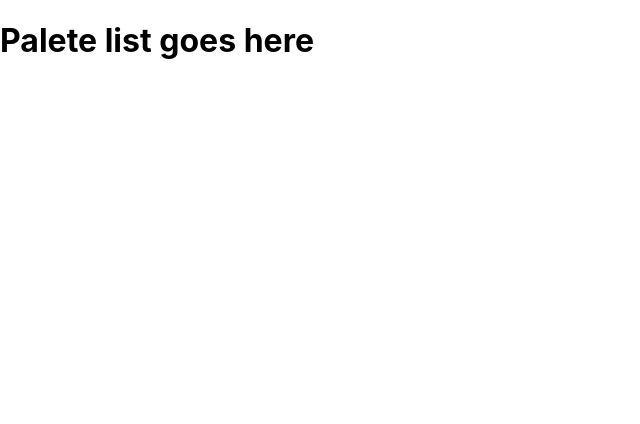
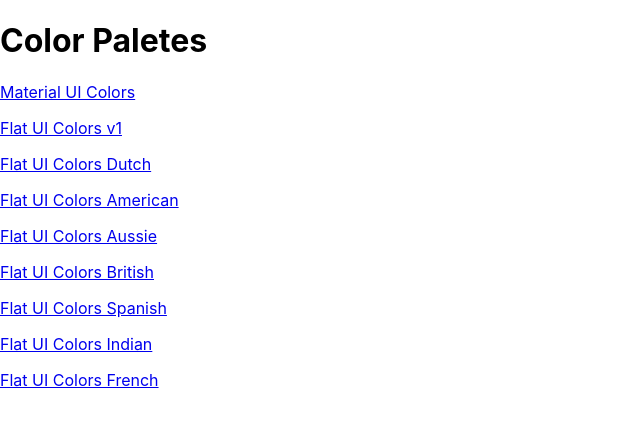
Before and after one commit to Jungir/color-react-project, a React (Create React App) app in the folder colors-app/: page / in a window 1280 px wide. Shown: the top 424 px of the page, without its empty margins (0-640 px from the left). Built offline with nearby package versions, Linux system fonts and the light colour scheme.

Commit message:
add palette links

```diff
--- a/colors-app/src/App.js
+++ b/colors-app/src/App.js
@@ -1,6 +1,7 @@
 import React, {Component} from 'react';
 import {Route, Switch} from 'react-router-dom';
 import Palette from './Palette';
+import PaletteList from './PaletteList';
 import seedColor from './seedColor';
 import {generatePalette} from './colorHelpers';
 class App extends Component {
@@ -13,7 +14,7 @@
   render(){
     return (
       <Switch>
-        <Route exact path='/' render={() => <h1>Palete list goes here</h1>}/>
+        <Route exact path='/' render={() => <PaletteList palettes={seedColor}/>}/>
         <Route exact path='/palette/:id' render={(routeProps) => <Palette palette={generatePalette(this.findPalette(routeProps.match.params.id))}/>}/>
       </Switch>
       // <div >
--- a/colors-app/src/Navbar.js
+++ b/colors-app/src/Navbar.js
@@ -4,7 +4,7 @@
 import Snackbar from '@material-ui/core/Snackbar';
 import IconButton from '@material-ui/core/IconButton';
 import CloseIcon from '@material-ui/icons/Close';
-
+import {Link} from 'react-router-dom';
 import Slider from 'rc-slider';
 import 'rc-slider/assets/index.css';
 import "./Navbar.css"
@@ -32,7 +32,7 @@
         return (
             <header className="Navbar">
             <div className="logo">
-                <a href="/">reactcolorpicker</a>
+                <Link to='/'>reactcolorpicker</Link>
             </div>
             <div className="slider-container">
                 <span>Level: {level}</span>
--- /dev/null
+++ b/colors-app/src/PaletteList.js
@@ -0,0 +1,19 @@
+import React, { Component } from 'react'
+import {Link} from 'react-router-dom';
+class PaletteList extends Component {
+    render() {
+        const {palettes} = this.props;
+        return (
+            <div>
+                <h1>Color Paletes</h1>
+                {palettes.map( palette => (
+                    <p>
+                        <Link to={`/palette/${palette.id}`}>{palette.paletteName}</Link>
+                    </p>
+                ))
+                }
+            </div>
+        );
+    }
+}
+export default PaletteList;
```
